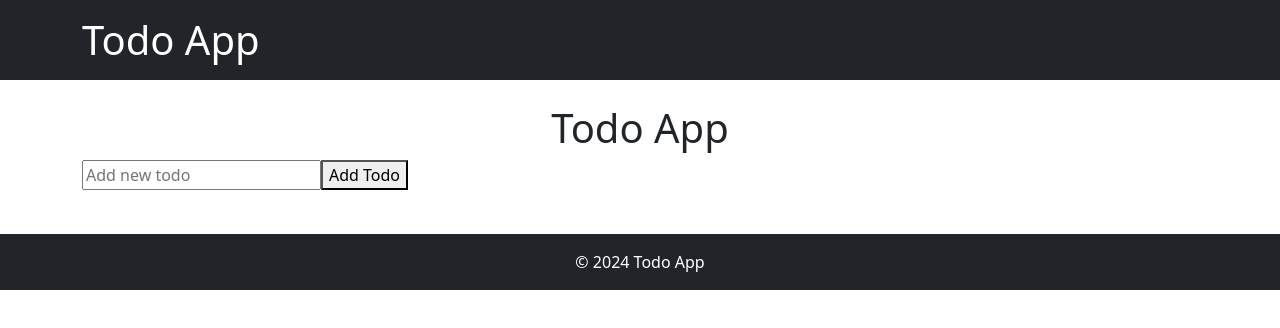
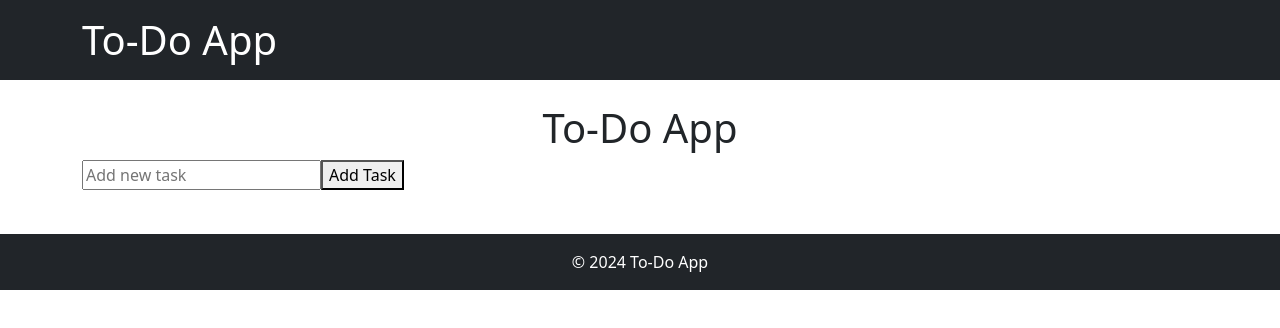
Before and after one commit to b7birale/vue-todo-app, a Vue app: page / in a window 1280 px wide. Shown: the top 328 px of the page. Built offline with nearby package versions, Linux system fonts and the light colour scheme.

Commit message:
Fix typos and manage bootstrap, css, styles, stc.

```diff
--- a/src/App.vue
+++ b/src/App.vue
@@ -7,7 +7,3 @@ export default {
   name: 'App',
 };
 </script>
-
-<style>
-/* Ide jöhet a stílus, ha szükséges */
-</style>
--- a/src/components/AppFooter.vue
+++ b/src/components/AppFooter.vue
@@ -1,7 +1,7 @@
 <template>
   <footer class="bg-dark text-white text-center py-3">
     <div class="container">
-      <p>&copy; 2024 Todo App</p>
+      <p class="m-0">&copy; 2024 To-Do App</p>
     </div>
   </footer>
 </template>
@@ -11,9 +11,3 @@ export default {
   name: "AppFooter",
 };
 </script>
-
-<style scoped>
-p {
-  margin: 0;
-}
-</style>
--- a/src/components/AppHeader.vue
+++ b/src/components/AppHeader.vue
@@ -1,7 +1,7 @@
 <template>
   <header class="bg-dark text-white py-3">
     <div class="container">
-      <h1>Todo App</h1>
+      <h1 class="m-0">To-Do App</h1>
     </div>
   </header>
 </template>
@@ -11,9 +11,3 @@ export default {
   name: "AppHeader",
 };
 </script>
-
-<style scoped>
-h1 {
-  margin: 0;
-}
-</style>
--- a/src/components/NewTodo.vue
+++ b/src/components/NewTodo.vue
@@ -1,7 +1,7 @@
 <template>
-  <div class="new-todo">
-    <input v-model="newTodo" placeholder="Add new todo" />
-    <button @click="submitTodo">Add Todo</button>
+  <div style="margin-bottom: 20px;">
+    <input v-model="newTodo" placeholder="Add new task" />
+    <button @click="submitTodo">Add Task</button>
   </div>
 </template>
 
@@ -23,9 +23,3 @@ export default {
   },
 };
 </script>
-
-<style scoped>
-.new-todo {
-  margin-bottom: 20px;
-}
-</style>
--- a/src/pages/HomePage.vue
+++ b/src/pages/HomePage.vue
@@ -1,6 +1,6 @@
 <template>
   <AppLayout>
-    <h1>Todo App</h1>
+    <h1 class="text-center">To-Do App</h1>
     <NewTodo @add-todo="createTodo" />
     <TodoList :todos="todos" @delete-todo="deleteTodo" @mark-done="toggleTodoDone" />
   </AppLayout>
@@ -49,9 +49,3 @@ export default {
   },
 };
 </script>
-
-<style scoped>
-h1 {
-  text-align: center;
-}
-</style>
```
